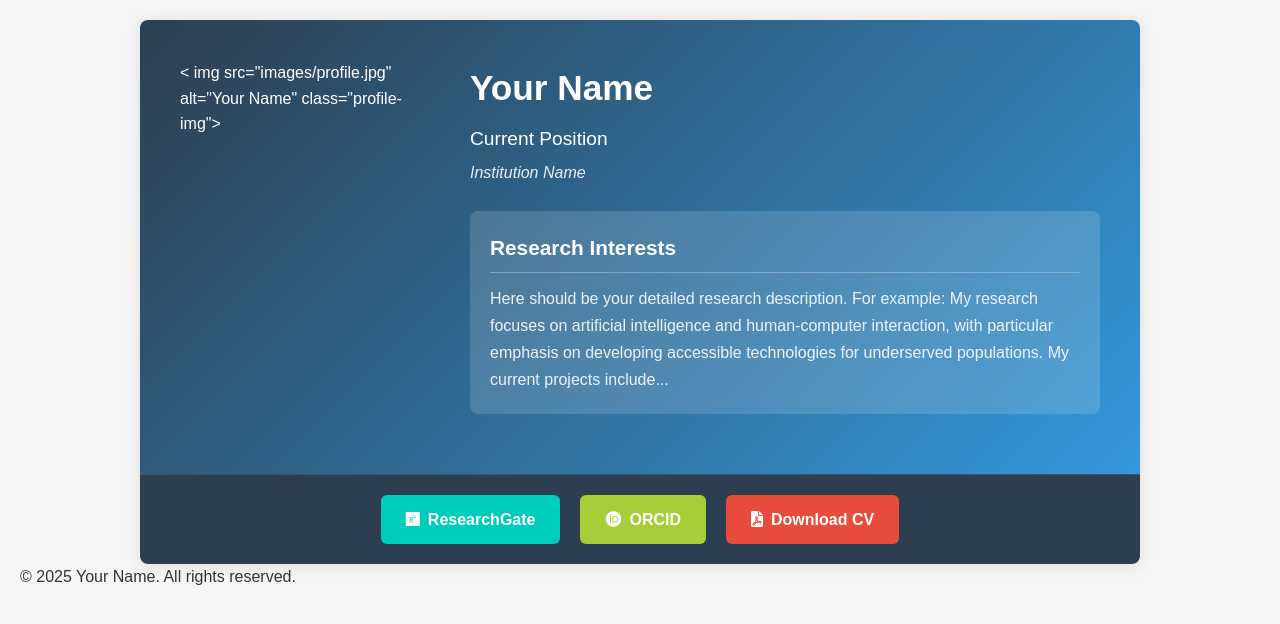
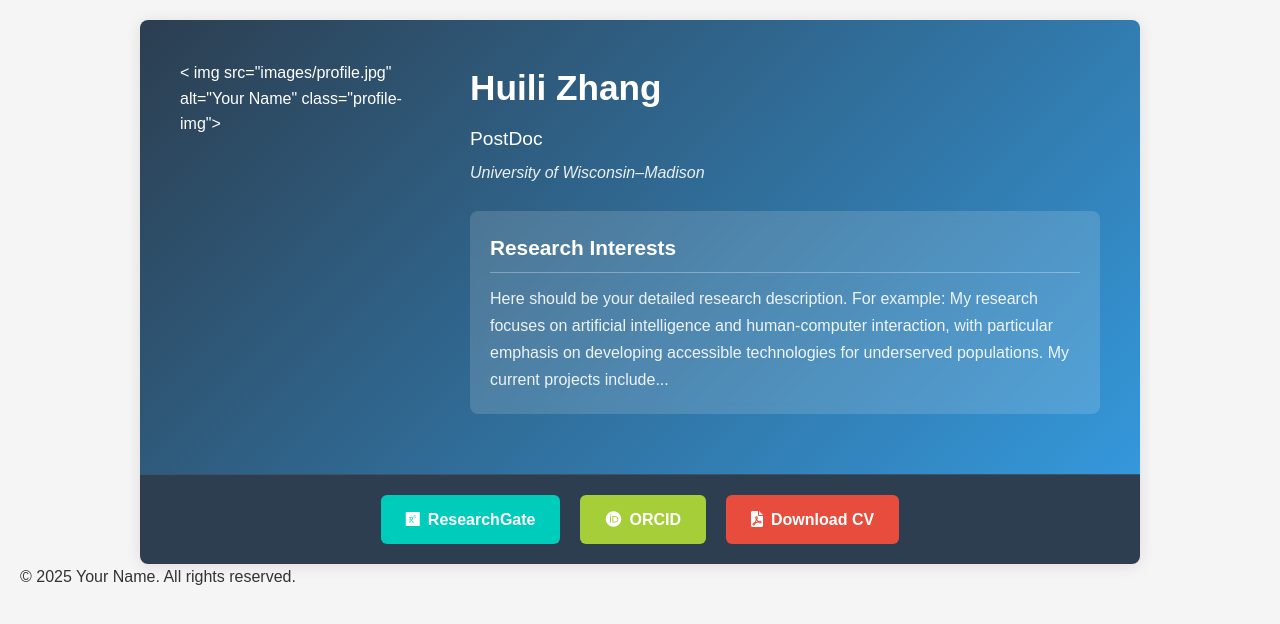
Before and after one commit to Huili97-zhang/Huili-Zhang, a plain HTML site: page index.html in a window 1280 px wide. Drawn offline with Linux system fonts and the light colour scheme.

Commit message:
Update index.html

```diff
--- a/index.html
+++ b/index.html
@@ -3,7 +3,7 @@
 <head>
     <meta charset="UTF-8">
     <meta name="viewport" content="width=device-width, initial-scale=1.0">
-    <title>Your Name - Academic Profile</title>
+    <title>Huili Zhang</title>
     <link rel="stylesheet" href="styles.css">
     <link rel="stylesheet" href="https://cdnjs.cloudflare.com/ajax/libs/font-awesome/6.0.0-beta3/css/all.min.css">
 </head>
@@ -16,9 +16,9 @@
             </div>
 
             <div class="profile-right">
-                <h1>Your Name</h1>
-                <p class="position">Current Position</p >
-                <p class="institution">Institution Name</p >
+                <h1>Huili Zhang</h1>
+                <p class="position">PostDoc</p >
+                <p class="institution">University of Wisconsin–Madison</p >
 
                 <div class="research-summary">
                     <h3>Research Interests</h3>
@@ -29,10 +29,10 @@
 
         <!-- 底部链接栏 -->
         <div class="link-bar">
-            <a href=" " target="_blank" class="researchgate">
+            <a href="https://www.researchgate.net/profile/Hui-Li-Zhang-3?ev=hdr_xprf" target="_blank" class="researchgate">
                 <i class="fab fa-researchgate"></i> ResearchGate
             </a >
-            <a href="https://orcid.org/your-orcid" target="_blank" class="orcid">
+            <a href="https://orcid.org/0000-0001-7737-6119" target="_blank" class="orcid">
                 <i class="fab fa-orcid"></i> ORCID
             </a >
             <a href="docs/your_cv.pdf" target="_blank" class="cv-download">
```
